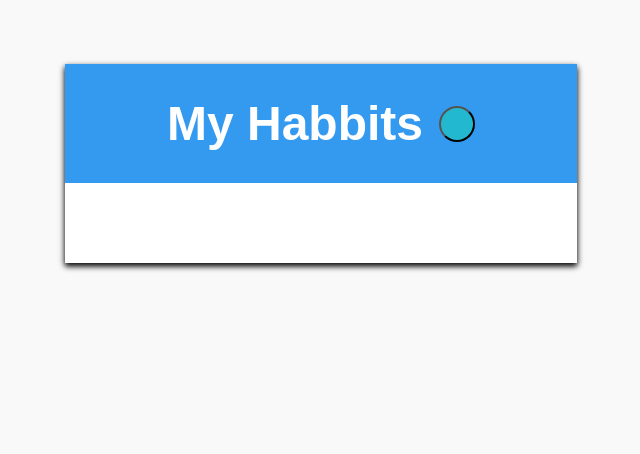
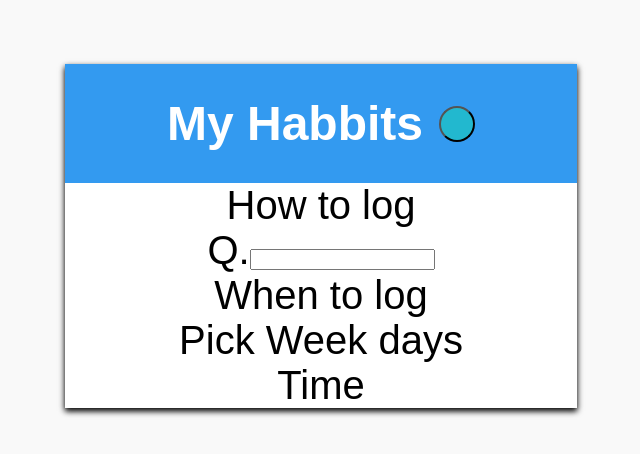
Before and after one commit to woonbeom/habitTracker, a React (Create React App) app in the folder react-habittracker/: page /create_3 in a window 1280 px wide. Shown: the top 454 px of the page, without its empty margins (319-959 px from the left). Built offline with nearby package versions, Linux system fonts and the light colour scheme.

Commit message:
CreatingHabbit_3 컴포넌트 추가

```diff
--- a/react-habittracker/src/App.tsx
+++ b/react-habittracker/src/App.tsx
@@ -5,6 +5,7 @@ import MainTemplate from './components/MainTemplate';
 import Main from './routes/Main';
 import Create_1 from './routes/Create_1';
 import Create_2 from './routes/Create_2';
+import Create_3 from './routes/Create_3';
 import Form from './components/Form';
 
 // const App: React.FC = () => {
@@ -16,6 +17,7 @@ function App () {
           <Route exact path="/" component={Main}/>
           <Route path="/create_1" component={Create_1}/>
           <Route path="/create_2" component={Create_2}/>
+          <Route path="/create_3" component={Create_3}/>
         </Switch>
       </MainTemplate>
     </Router>
--- /dev/null
+++ b/react-habittracker/src/components/CreatingHabbit_3.tsx
@@ -0,0 +1,27 @@
+
+import React from 'react';
+import './CreatingHabbit_3.css'
+
+function CreatingHabbit_3 () {
+    return (
+        <div>
+            <div>
+                How to log
+            </div>
+            <div>
+                Q.<input></input>
+            </div>
+            <div>
+                When to log
+            </div>
+            <div>
+                Pick Week days
+            </div>
+            <div>
+                Time
+            </div>
+        </div>
+    );
+}
+
+export default CreatingHabbit_3;
--- /dev/null
+++ b/react-habittracker/src/routes/Create_3.tsx
@@ -0,0 +1,10 @@
+import React from 'react';
+import CreatingHabbit_3 from '../components/CreatingHabbit_3';
+
+function Create_3 () {
+    return (
+        <CreatingHabbit_3/>
+    );
+}
+
+export default Create_3;
```
Also changed, not shown: react-habittracker/src/components/CreatingHabbit_3.css (added).
